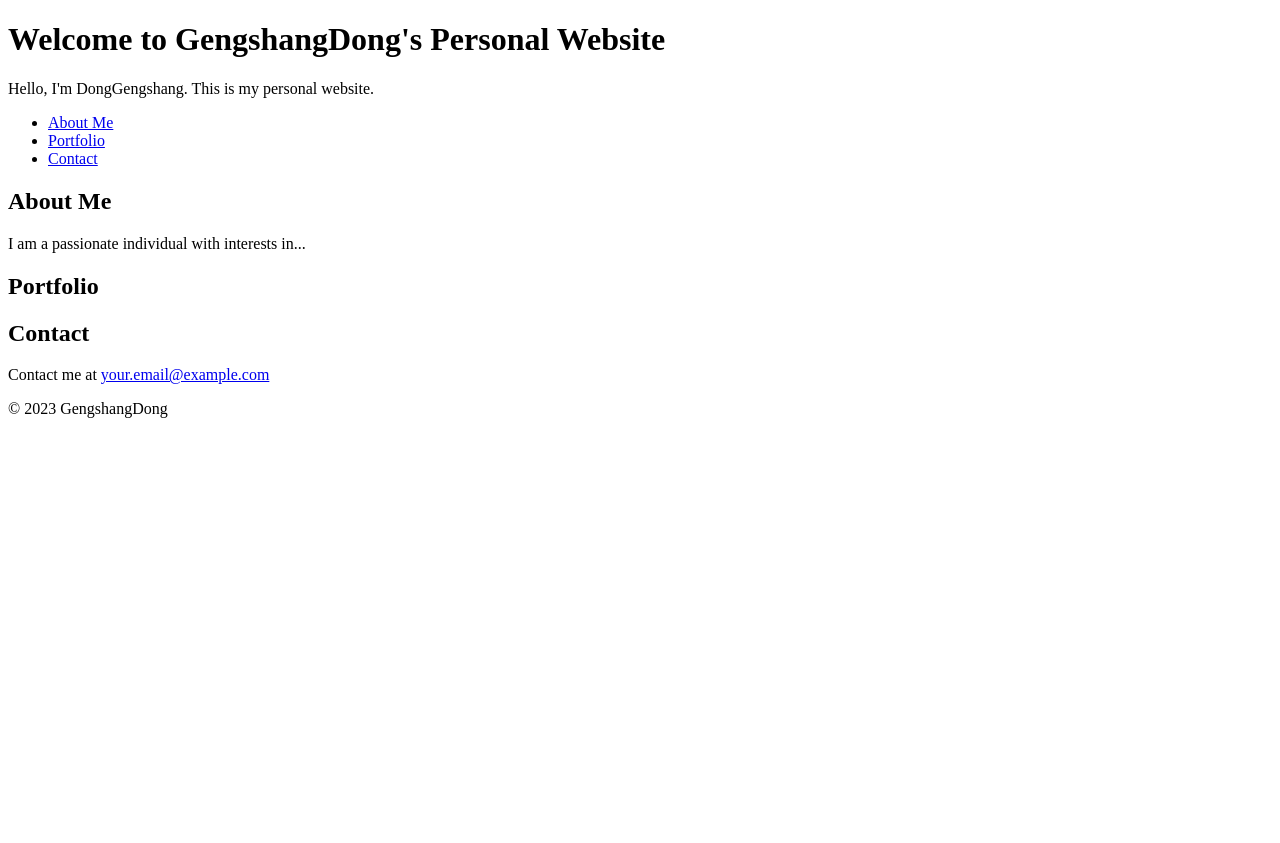
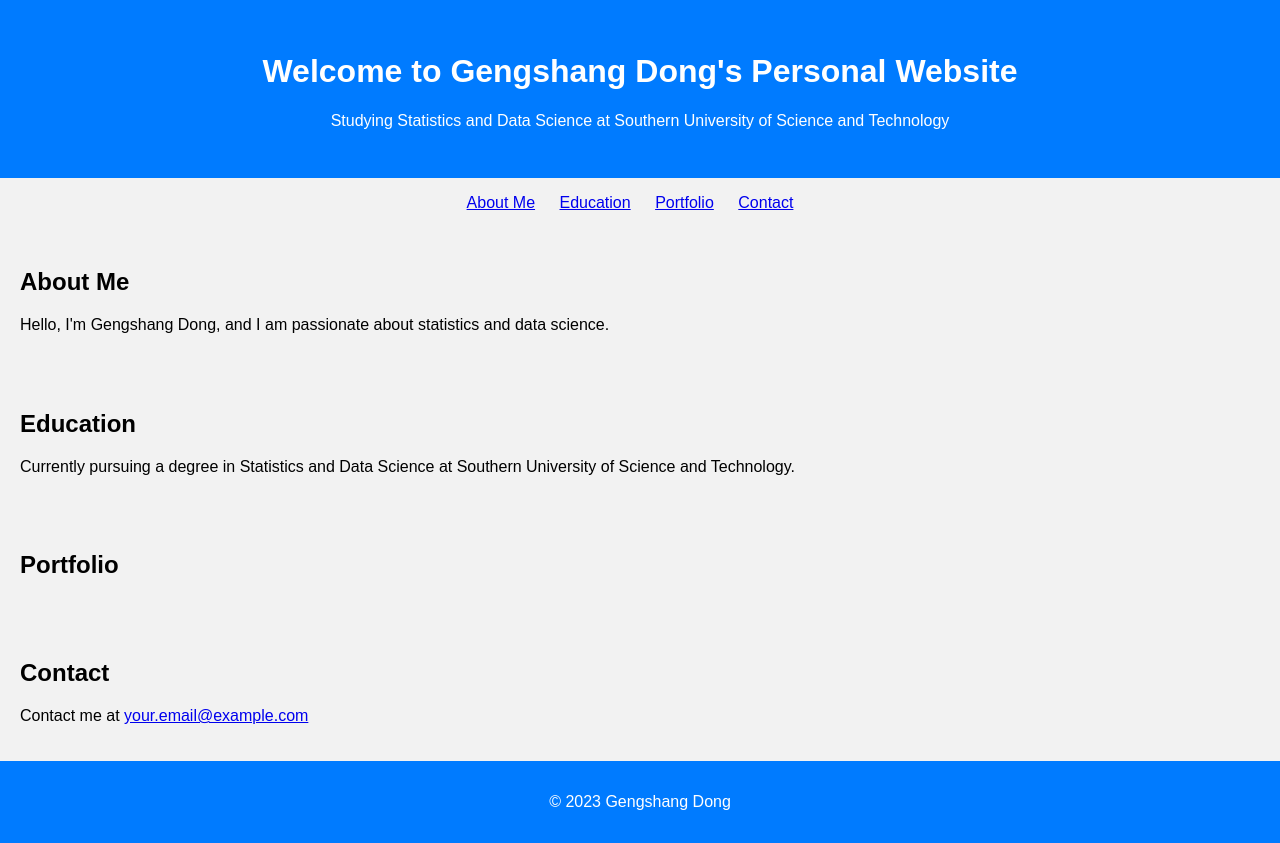
Before and after one commit to GengshangDong/GengshangDong.github.io, a plain HTML site: page index.html in a window 1280 px wide. Before the commit the page ends 800 px from the top, so only its background shows below. Drawn offline with Linux system fonts and the light colour scheme.

Commit message:
Update index.html

```diff
--- a/index.html
+++ b/index.html
@@ -3,21 +3,57 @@
 <head>
     <meta charset="UTF-8">
     <meta name="viewport" content="width=device-width, initial-scale=1.0">
-    <title>DongGengshang's Personal Website</title>
+    <title>Gengshang Dong's Personal Website</title>
     <!-- Add your CSS stylesheets or link to external stylesheets here -->
     <!-- Example: <link rel="stylesheet" href="styles.css"> -->
+    <style>
+        /* Add your custom CSS styles here */
+        body {
+            font-family: Arial, sans-serif;
+            background-color: #f2f2f2;
+            margin: 0;
+            padding: 0;
+        }
+        header {
+            background-color: #007bff;
+            color: #fff;
+            text-align: center;
+            padding: 2rem 0;
+        }
+        h1 {
+            font-size: 2rem;
+        }
+        nav ul {
+            list-style: none;
+            padding: 0;
+            text-align: center;
+        }
+        nav ul li {
+            display: inline;
+            margin-right: 20px;
+        }
+        section {
+            padding: 20px;
+        }
+        footer {
+            text-align: center;
+            background-color: #007bff;
+            color: #fff;
+            padding: 1rem 0;
+        }
+    </style>
 </head>
 <body>
     <header>
-        <h1>Welcome to GengshangDong's Personal Website</h1>
-        <!-- Add a brief introduction or welcome message here -->
-        <p>Hello, I'm DongGengshang. This is my personal website.</p>
+        <h1>Welcome to Gengshang Dong's Personal Website</h1>
+        <p>Studying Statistics and Data Science at Southern University of Science and Technology</p>
     </header>
 
     <nav>
-        <!-- Add navigation links to other sections of your website -->
         <ul>
+            <!-- Add navigation links to other sections of your website -->
             <li><a href="#about">About Me</a></li>
+            <li><a href="#education">Education</a></li>
             <li><a href="#portfolio">Portfolio</a></li>
             <li><a href="#contact">Contact</a></li>
         </ul>
@@ -26,7 +62,13 @@
     <section id="about">
         <h2>About Me</h2>
         <!-- Add information about yourself here -->
-        <p>I am a passionate individual with interests in...</p>
+        <p>Hello, I'm Gengshang Dong, and I am passionate about statistics and data science.</p>
+    </section>
+
+    <section id="education">
+        <h2>Education</h2>
+        <!-- Add your education details here -->
+        <p>Currently pursuing a degree in Statistics and Data Science at Southern University of Science and Technology.</p>
     </section>
 
     <section id="portfolio">
@@ -43,7 +85,7 @@
 
     <footer>
         <!-- Add footer content and copyright information here -->
-        <p>&copy; 2023 GengshangDong</p>
+        <p>&copy; 2023 Gengshang Dong</p>
     </footer>
 
     <!-- Add your JavaScript scripts or link to external scripts here -->
```
